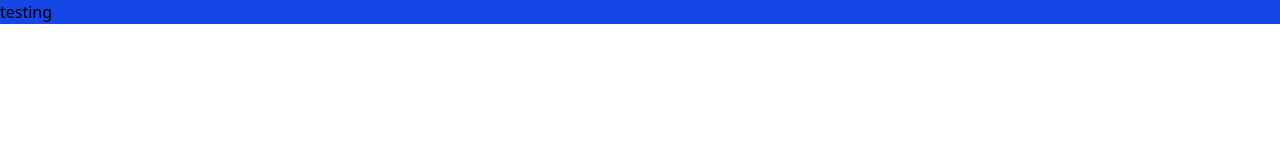
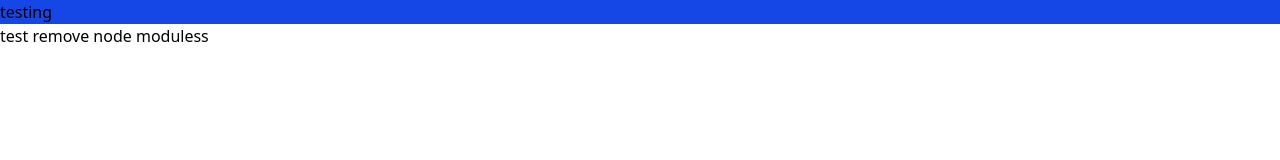
Before and after one commit to nxthh/Angkorism, a website: page src/pages/Home.html in a window 1280 px wide. Drawn offline with Linux system fonts and the light colour scheme.

```diff
--- a/src/pages/Home.html
+++ b/src/pages/Home.html
@@ -9,5 +9,6 @@
   </head>
   <body>
     <h1 class="bg-blue-700">testing</h1>
+    <h2>test remove node moduless</h2>
   </body>
 </html>
```
